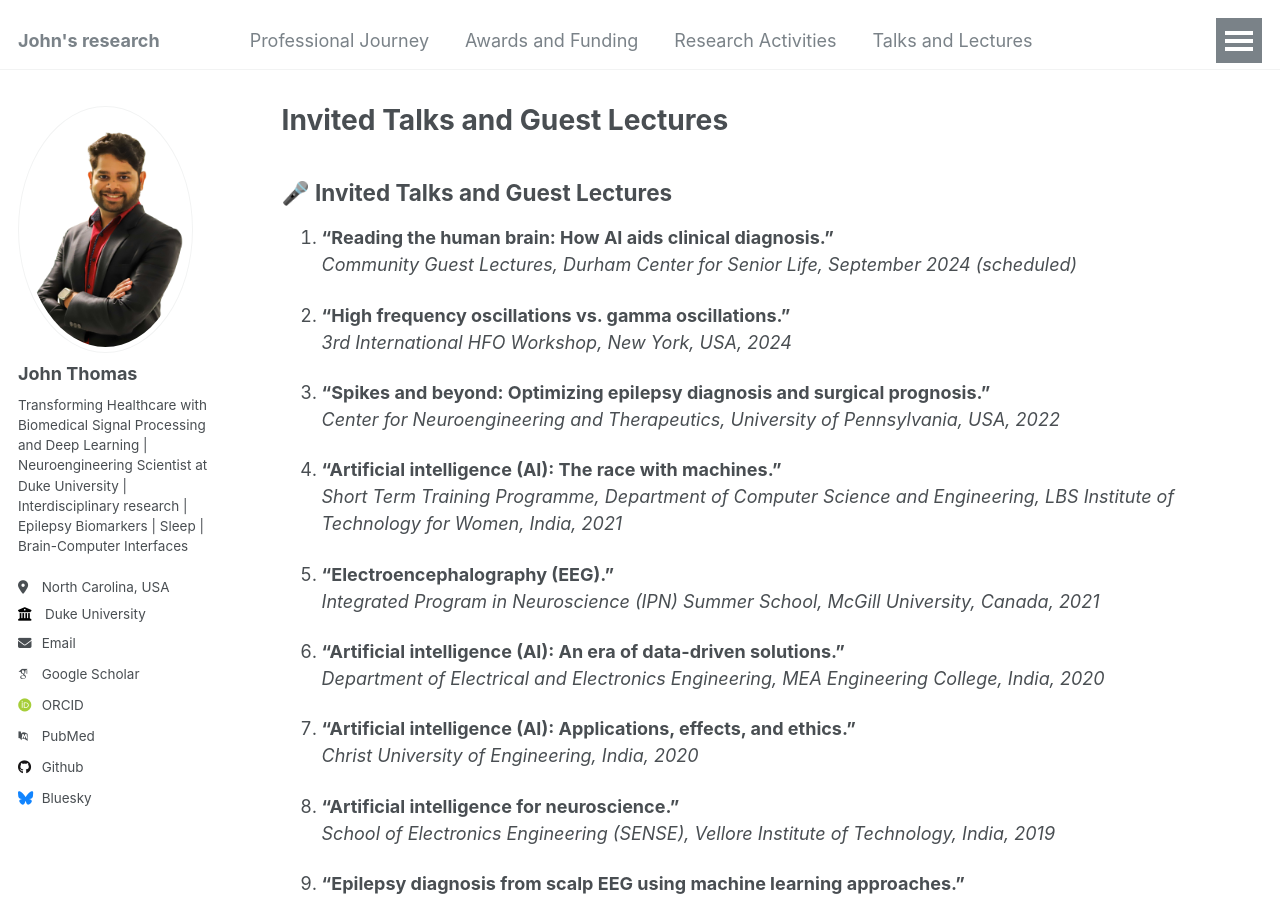
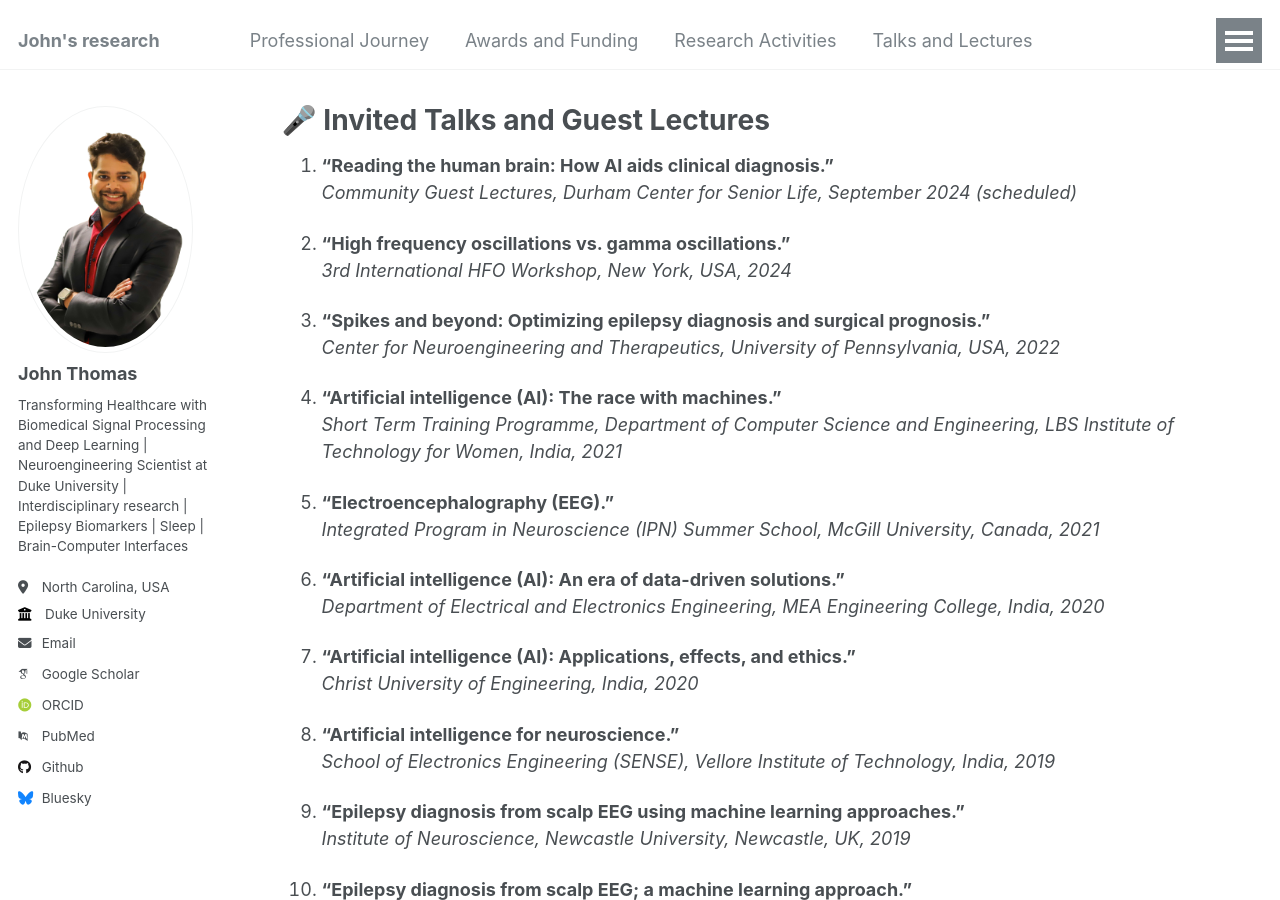
Before and after one commit to johnthomasphd/johnthomasphd.github.io, a Jekyll site: the page built from _pages/talks.md, in a window 1280 px wide and 900 px high. Built offline with Jekyll 4.4.1, drawn with Linux system fonts in a browser that asks for light colours; some web fonts are replaced.

Commit message:
Update talks.md

```diff
--- a/_pages/talks.md
+++ b/_pages/talks.md
@@ -1,11 +1,9 @@
 ---
 layout: archive
-title: "Invited Talks and Guest Lectures"
+title: "🎤 Invited Talks and Guest Lectures"
 permalink: /talks/
 author_profile: true
 ---
-
-## 🎤 Invited Talks and Guest Lectures
 
 1. **“Reading the human brain: How AI aids clinical diagnosis.”**
    *Community Guest Lectures, Durham Center for Senior Life, September 2024 (scheduled)*
```
